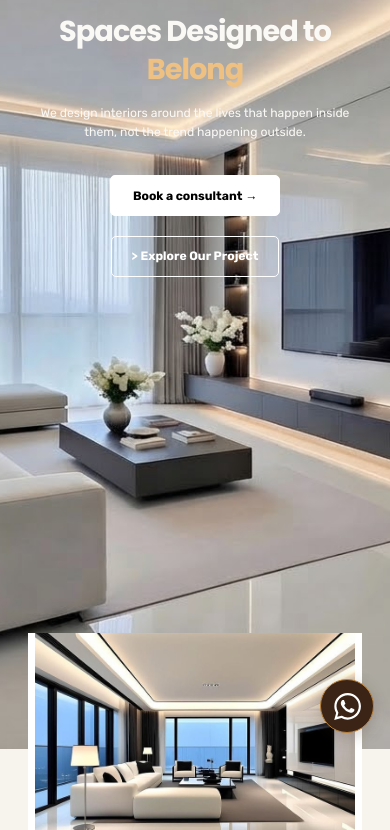
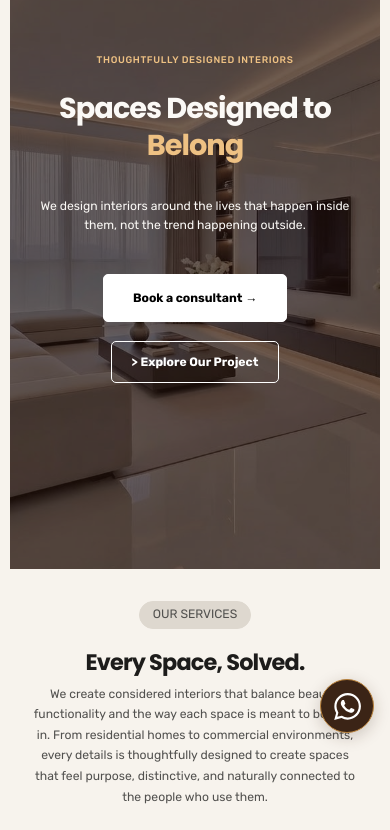
Before and after one commit to siddiqohibrahim/aurelia-interiors, a plain HTML site: page aurelia project.html in a window 390 px wide. Shown: the part 95-925 px from the top of the page. Drawn offline with Linux system fonts and the light colour scheme.

Commit message:
Update hero overlay and layout

```diff
--- a/A queries.css
+++ b/A queries.css
@@ -62,7 +62,7 @@
   }
 
    .hero-heading{
-   padding-bottom: 1.5rem;
+   padding-bottom: 2.5rem;
   }
 
    .hero{
@@ -70,7 +70,7 @@
   }
 
   .hero-paragraph{
-    max-width: 550px;
+    max-width: 500px;
   }
 
   .hero-content {
@@ -213,11 +213,19 @@
   }
 
   .hero-content {
-  padding-top: 12rem;
+  padding-top: 10rem;
+}
+
+.hero-heading{
+  padding-bottom: 3rem;
+}
+
+.hero-paragraph{
+  margin: 2rem auto 6rem;
 }
 
 .hero-eyebrow{
-  margin-bottom: 2.5rem;
+  margin-bottom: 3.5rem;
 }
 
   .img-heading{
@@ -241,7 +249,7 @@
   }
 .btn-primary:link,
 .btn-primary:visited {
-  padding: 2rem 3.5rem;
+  padding: 2.5rem 4.5rem;
 }
 
 .btn-secondary:link,
--- a/Aurelia.css
+++ b/Aurelia.css
@@ -260,7 +260,7 @@
   color: var(--black);
   border: 1px solid var(--white);
   transition: 1s;
-  padding: 1.5rem 2.5rem;
+  padding: 1.5rem 3rem;
 }
 
 .btn-primary:hover,
@@ -358,7 +358,8 @@
    HERO SECTION
 ===================================================== */
 .hero-eyebrow{
-  margin-bottom: 2rem;
+  margin-top: 3rem;
+  margin-bottom: 3rem;
   color: var(--tertiary-tint);
   font-size: var(--text-base);
   font-weight: 500;
@@ -367,16 +368,17 @@
 }
 
 
+/* HERO SECTION */
 .hero {
   width: 100%;
-  height: 500px;
+  height: 600px;
   margin-top: 8rem;
   margin-bottom: 5rem;
   position: relative;
   overflow: hidden;
 }
 
-/* Hero image */
+/* HERO IMAGE */
 .hero-image {
   position: absolute;
   inset: 0;
@@ -387,36 +389,36 @@
   z-index: 0;
 }
 
-/* Keep the original brown overlay */
+/* BROWN OVERLAY */
 .hero::after {
   content: "";
   position: absolute;
   inset: 0;
-  background: rgba(91, 58, 46, 0.65);
+  background: rgba(36, 17, 11, 0.65);
   z-index: 1;
   pointer-events: none;
 }
 
-
+/* HERO CONTENT */
 .hero-content {
+  position: relative;
+  z-index: 2;
   display: flex;
   flex-direction: column;
   align-items: center;
-  padding-top: 10rem;
-  position: relative;
-  z-index: 2;
+  padding-top: 7rem;
 }
 
 .hero-heading {
   color: var(--secondary-tint);
-  padding-bottom: 2rem;
+  padding-bottom: 2.5rem;
   margin: 0 2rem;
 }
 
 .hero-paragraph {
   max-width: 650px;
 
-  margin: 1rem auto 5rem;
+  margin: 1rem auto 6rem;
 
   text-align: center;
 
--- a/aurelia project.html
+++ b/aurelia project.html
@@ -70,7 +70,7 @@
 <!---- MAIN CONTENT ---->
 
 <main>
-
+<section class="hero">
 <img
   src="hero image.jpeg"
   class="hero-image"
@@ -98,7 +98,6 @@
     </div>
 
   </section>
- </div>
 
   <!---- SERVICES CONTENT ---->
 
```
